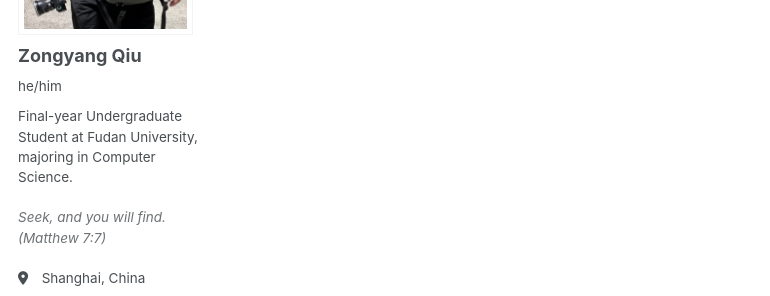
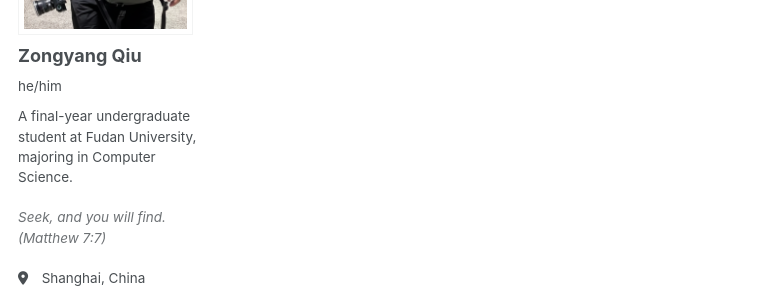
Before and after one commit to Zane-ZYQiu/Zane-ZYQiu.github.io, a Jekyll site: the page built from _pages/category-archive.html, in a window 1280 px wide. Shown: the part 321-617 px from the top of the page, without its empty margins (0-770 px from the left). Built offline with Jekyll 4.4.1, drawn with Linux system fonts in a browser that asks for light colours; some web fonts are replaced.

Commit message:
modify bio

```diff
--- a/_config.yml
+++ b/_config.yml
@@ -26,7 +26,7 @@ author:
   avatar           : "AI_profile.png"
   name             : "Zongyang Qiu"
   pronouns         : "he/him"
-  bio              : "Final-year Undergraduate Student at Fudan University, majoring in Computer Science."
+  bio              : "A final-year undergraduate student at Fudan University, majoring in Computer Science."
   motto            : "Seek, and you will find. (Matthew 7:7)"
   location         : "Shanghai, China"
   employer         : "Fudan University"
```
